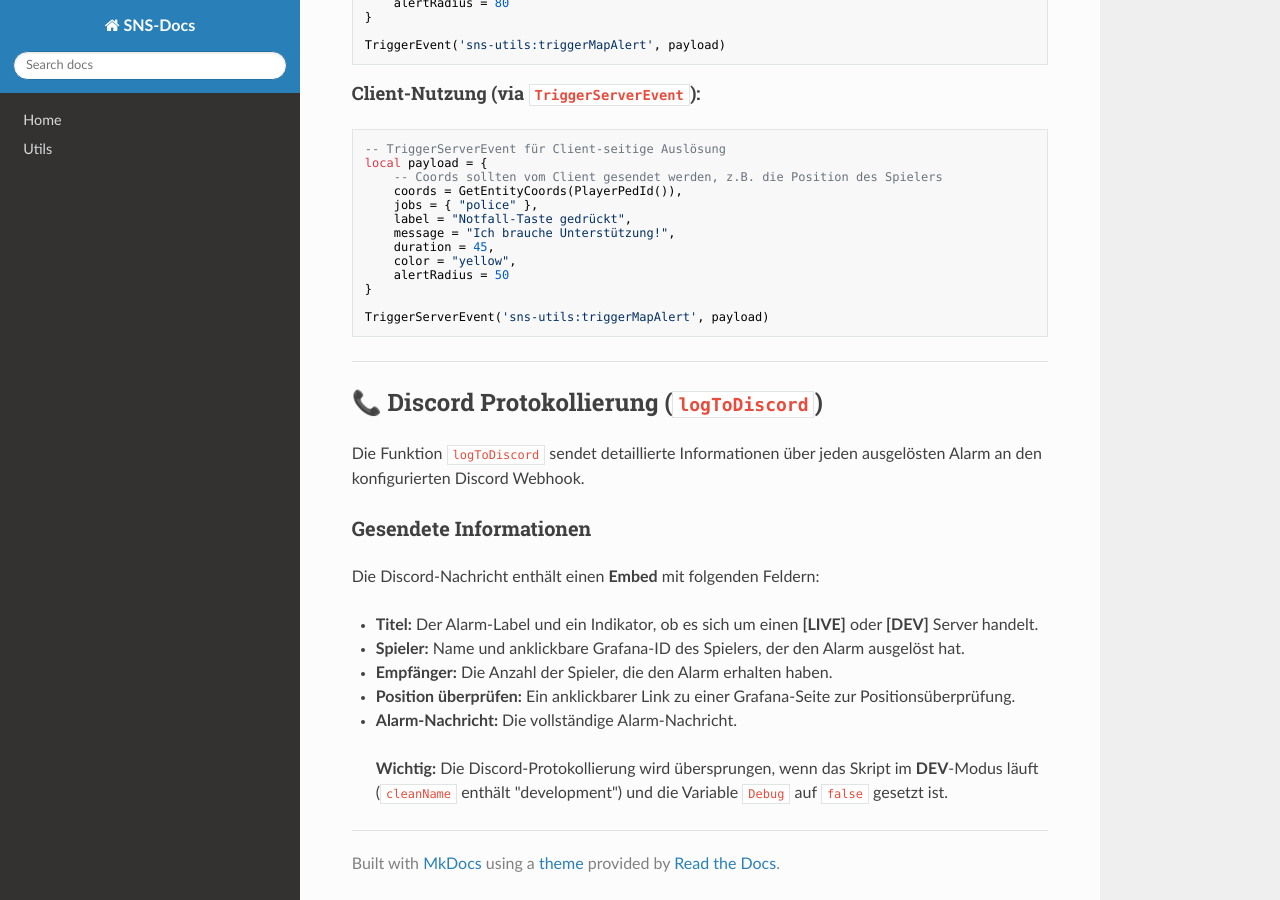
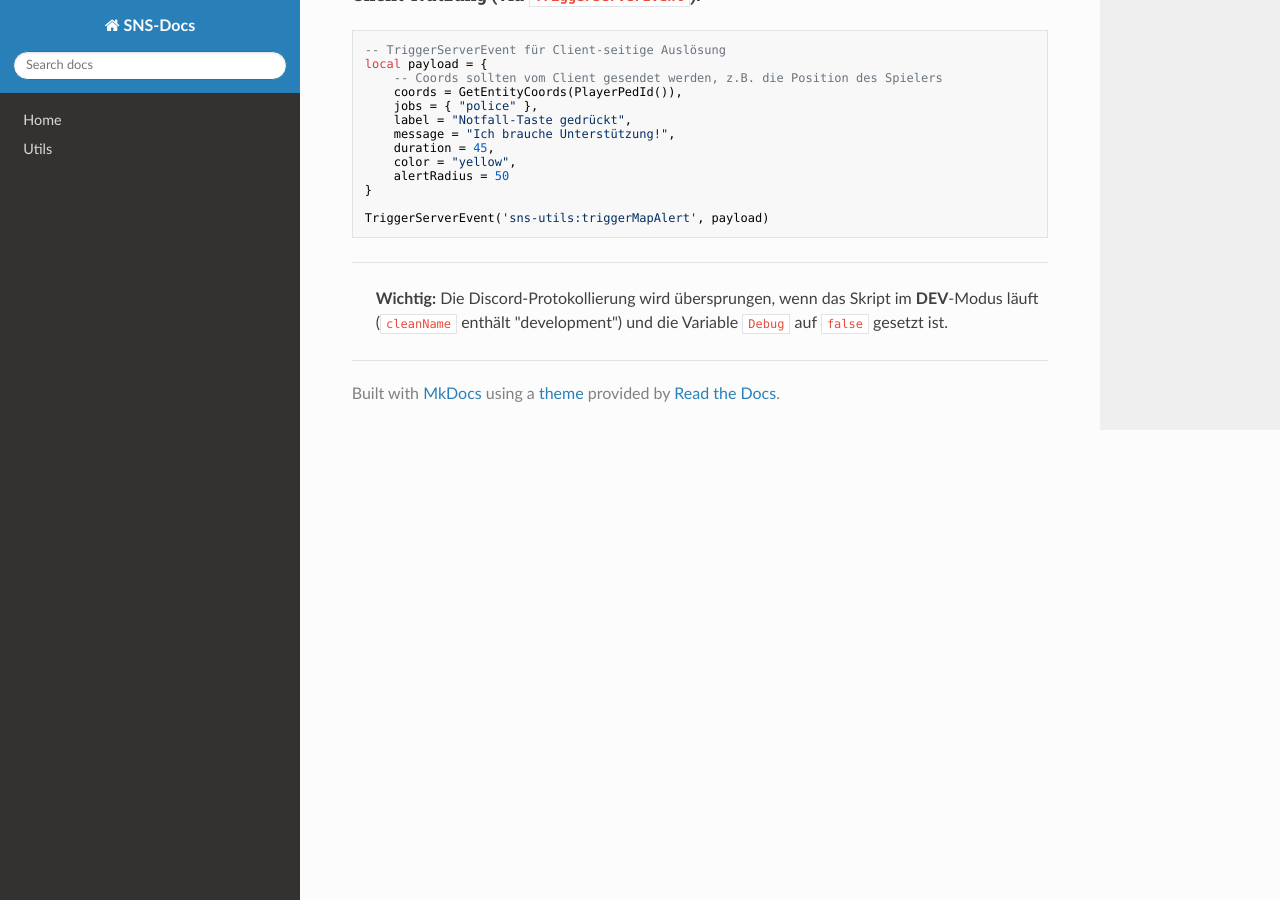
Before and after one commit to imLudwig/sns-docs, an MkDocs documentation site: the page built from docs/development/sns_utils/mapAlerts.md, in a window 1280 px wide and 900 px high, scrolled down 1754 px. Built offline with MkDocs 1.6.1, drawn with Linux system fonts in a browser that asks for light colours; nearby versions of some CDN libraries; some of the changed text lies outside the part shown.

Commit message:
Update mapAlerts.md

```diff
--- a/docs/development/sns_utils/mapAlerts.md
+++ b/docs/development/sns_utils/mapAlerts.md
@@ -22,10 +22,6 @@
 
 Die Hauptfunktionalität wird über das serverseitige Event `sns-utils:triggerMapAlert` ausgelöst.
 
-### Event-Name
-
-`sns-utils:triggerMapAlert`
-
 ### Payload (Datenstruktur)
 
 Das Event erwartet ein `data`-Objekt (eine Lua-Tabelle) mit den folgenden Parametern:
@@ -38,7 +34,7 @@
 | `label` | `string` | Ja | `"Alarm !"` | Der Titel des Alarms/Blips. |
 | `message` | `string` | Ja | `"Ein Alarm wurde ausgelöst !"` | Die Benachrichtigungsnachricht. |
 | `duration` | `number` | Ja | `60` | Dauer des Karten-Blips in Sekunden. |
-| `color` | `string` | Ja | `nil` | Farbe des Karten-Blips (z.B. `"red"`, `"green"`, `"blue"`, etc.). |
+| `color` | `string` | Ja | `yellow` | Farbe des Karten-Blips, verfügbar:  "red", "yellow", "blue", "green", "cyan", "white", "black", "pink", "purple" |
 | `radius` | `number` | Ja | `200` | Maximaler Radius um die `coords`, in dem sich Spieler mit passenden `jobs` befinden müssen, um den Alarm zu erhalten. |
 | `ignoreRadius` | `boolean` | Ja | `false` | Wenn `true`, wird die Radius-Prüfung ignoriert (Spieler mit passendem Job erhalten Alarm überall). |
 | `alertRadius` | `number` | Ja | `64` | Der Radius, innerhalb dessen der Karten-Blip **zufällig** platziert wird, um die genaue Position zu verschleiern. |
@@ -83,18 +79,4 @@
 
 -----
 
-## 📞 Discord Protokollierung (`logToDiscord`)
-
-Die Funktion `logToDiscord` sendet detaillierte Informationen über jeden ausgelösten Alarm an den konfigurierten Discord Webhook.
-
-### Gesendete Informationen
-
-Die Discord-Nachricht enthält einen **Embed** mit folgenden Feldern:
-
-  * **Titel:** Der Alarm-Label und ein Indikator, ob es sich um einen **[LIVE]** oder **[DEV]** Server handelt.
-  * **Spieler:** Name und anklickbare Grafana-ID des Spielers, der den Alarm ausgelöst hat.
-  * **Empfänger:** Die Anzahl der Spieler, die den Alarm erhalten haben.
-  * **Position überprüfen:** Ein anklickbarer Link zu einer Grafana-Seite zur Positionsüberprüfung.
-  * **Alarm-Nachricht:** Die vollständige Alarm-Nachricht.
-
 > **Wichtig:** Die Discord-Protokollierung wird übersprungen, wenn das Skript im **DEV**-Modus läuft (`cleanName` enthält "development") und die Variable `Debug` auf `false` gesetzt ist.
```
